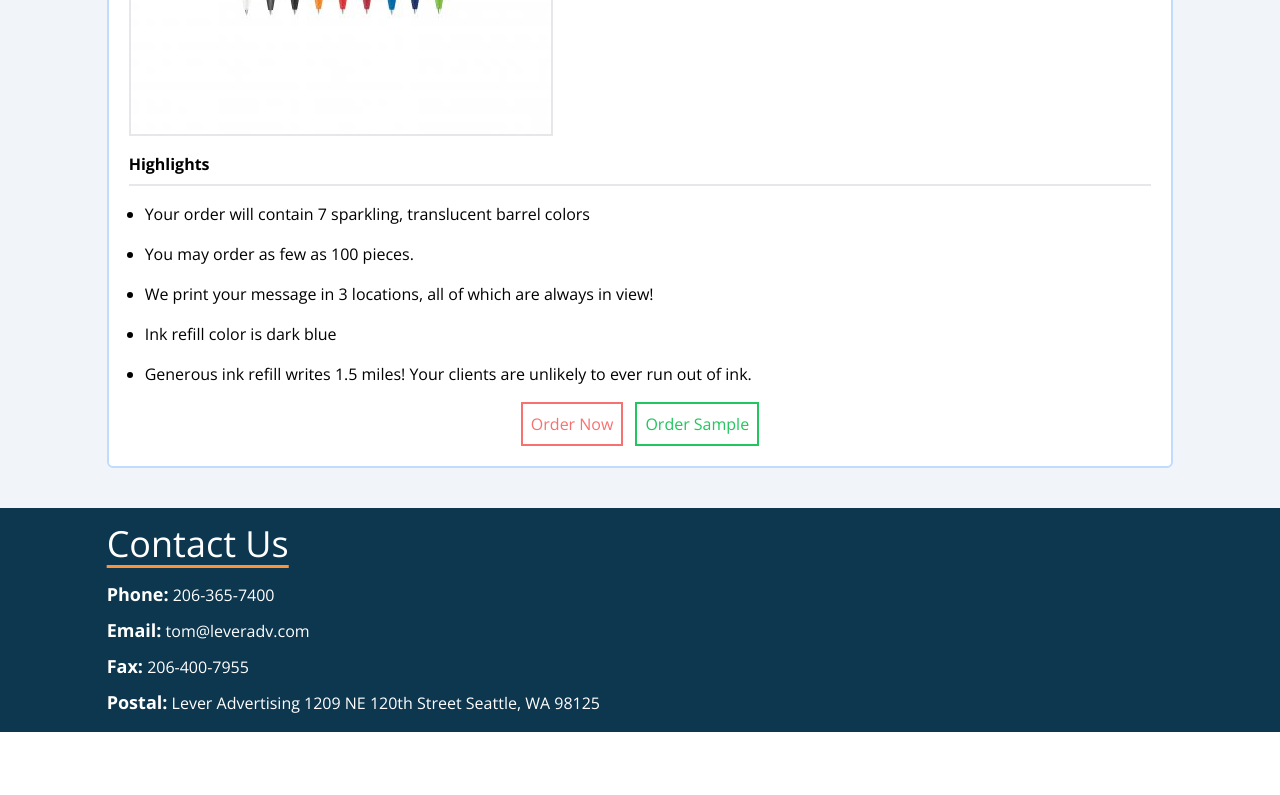
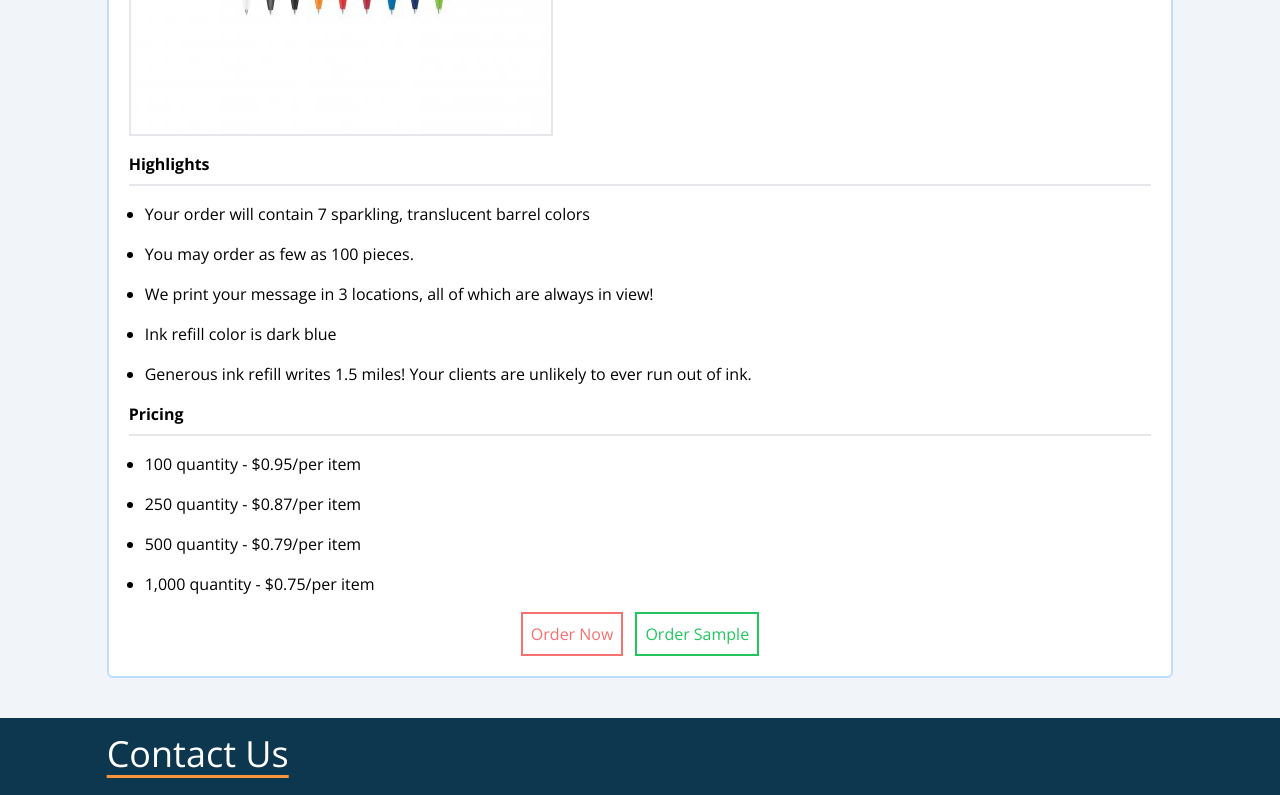
Before and after one commit to hennconnor/Lever-adv, a React (Create React App) app: page /products/1 in a window 1280 px wide. Shown: the part 442-1237 px from the top of the page. Before the commit the page ends 1174 px from the top, so only its background shows below. Built offline with nearby package versions, Linux system fonts and the light colour scheme.

Commit message:
added pricing

```diff
--- a/src/Pages/Product.js
+++ b/src/Pages/Product.js
@@ -9,10 +9,18 @@ const Product = ({ products }) => {
             <div className='text-black p-5 bg-white w-5/6 mx-auto rounded-md border-solid border-blue-200 border-2 min-w-80'>
                 <h1 className='underline mb-2 font-bold text-lg'>{products[current].name}</h1>
                 <img src={products[current].image} alt={products[current].alt} className='border-2 mb-4' />
-                <h2 className='font-bold border-b-2 my-2 pb-2'>Highlights</h2>
-                <ul className='list-disc my-3 ml-4'>
-                    {products[current].details.map((element) => <li className='my-2 leading-8'>{element}</li>)}
-                </ul>
+                <div>
+                    <h2 className='font-bold border-b-2 my-2 pb-2'>Highlights</h2>
+                    <ul className='list-disc my-3 ml-4'>
+                        {products[current].details.map((element) => <li className='my-2 leading-8'>{element}</li>)}
+                    </ul>
+                </div>
+                <div>
+                    <h2 className='font-bold border-b-2 my-2 pb-2'>Pricing</h2>
+                    <ul className='list-disc my-3 ml-4'>
+                        {products[current].pricing.map((element) => <li className='my-2 leading-8'>{element}</li>)}
+                    </ul>
+                </div>
                 <div className='flex items-center justify-center gap-3'>
                     <button className='border-2 p-2 border-red-400 text-red-400 hover:bg-red-400 hover:text-white'>Order Now</button>
                     <button className='border-2 p-2 border-green-500 text-green-500 hover:bg-green-500 hover:text-white'>Order Sample</button>
--- a/src/Products.js
+++ b/src/Products.js
@@ -11,41 +11,47 @@ export const products = [
         name: "Montreux Pen",
         image: img1,
         alt: "Montreux Pen with customized imprint",
-        details: ['Your order will contain 7 sparkling, translucent barrel colors', 'You may order as few as 100 pieces.', 'We print your message in 3 locations, all of which are always in view!', 'Ink refill color is dark blue', 'Generous ink refill writes 1.5 miles!  Your clients are unlikely to ever run out of ink.']
+        details: ['Your order will contain 7 sparkling, translucent barrel colors', 'You may order as few as 100 pieces.', 'We print your message in 3 locations, all of which are always in view!', 'Ink refill color is dark blue', 'Generous ink refill writes 1.5 miles!  Your clients are unlikely to ever run out of ink.'],
+        pricing: ['100 quantity - $0.95/per item', '250 quantity - $0.87/per item', '500 quantity - $0.79/per item', '1,000 quantity - $0.75/per item']
     },
     {
         id: 2,
         name: "Cinema 500 Pen",
         image: img2,
         alt: "Cinema 500 Pen with customized imprint",
-        details: ['Your price includes imprints on the top of barrel and clip – always in view!', 'Generous ink refill writes 1.5 miles!  Your clients are unlikely to ever run out of ink.', 'Order our assortment of 6 vibrant colors, or pick any individual color! (250 minimum per color)', 'Ink refill color is dark blue']
+        details: ['Your price includes imprints on the top of barrel and clip – always in view!', 'Generous ink refill writes 1.5 miles!  Your clients are unlikely to ever run out of ink.', 'Order our assortment of 6 vibrant colors, or pick any individual color! (250 minimum per color)', 'Ink refill color is dark blue'],
+        pricing: ['500 quantity - $0.59/per item', '1000 quantity - $0.52/per item']
     },
     {
         id: 3,
         name: "Genesis Pen",
         image: img3,
         alt: "Genesis Pen with customized imprint",
-        details: ['The barrel is made from 100% recycled product, including discarded PET plastic bottles.', 'Your purchase of this pen helps protect our oceans from the flood of plastic waste.', 'Extra large ink refill delivers up to 3.5 miles of write out – a lifetime supply for most users.', 'We print your message in 3 locations, all of which are always in view.', 'Small minimum order – just 100 pieces']
+        details: ['The barrel is made from 100% recycled product, including discarded PET plastic bottles.', 'Your purchase of this pen helps protect our oceans from the flood of plastic waste.', 'Extra large ink refill delivers up to 3.5 miles of write out – a lifetime supply for most users.', 'We print your message in 3 locations, all of which are always in view.', 'Small minimum order – just 100 pieces'],
+        pricing: ['100 quantity - $1.35/per item', '250 quantity - $1.19/per item', '500 quantity - $1.09/per item', '1000 quantity - $1.05/per item']
     },
     {
         id: 4,
         name: "Easy Flow Pen",
         image: img4,
         alt: "Easy Flow Pen with customized imprint",
-        details: ['The easiest writing ballpoint pen ever.  Flows effortlessly!)', 'Generous 1,200 meter ink refill supply', 'Ships in 4 sparkling, translucent barrel colors', '3 imprint areas located where your message is always in sight!']
+        details: ['The easiest writing ballpoint pen ever.  Flows effortlessly!)', 'Generous 1,200 meter ink refill supply', 'Ships in 4 sparkling, translucent barrel colors', '3 imprint areas located where your message is always in sight!'],
+        pricing: ['300 quantity - $0.95/per item', '600 quantity - $0.91/per item', '1,200 quantity - $0.87/per item']
     },
     {
         id: 5,
         name: "Triple Beam Flatlight",
         image: img5,
         alt: "Triple Beam Flashlight with customized imprint",
-        details: ['Long lithium battery life – up to 3 years and batteries replaceable', '3 powerful LED beams throw a generous amount of light to show the way', 'Flat shape can fit in most tight spaces and travels well.', 'Large imprint area to generously highlight your message']
+        details: ['Long lithium battery life – up to 3 years and batteries replaceable', '3 powerful LED beams throw a generous amount of light to show the way', 'Flat shape can fit in most tight spaces and travels well.', 'Large imprint area to generously highlight your message'],
+        pricing: []
     },
     {
         id: 6,
         name: "Powerstroke Letter Opener",
         image: img6,
         alt: "Powerstroke Letter Opener with customized imprint",
-        details: ['MORE POWER -The long gripping area gives you a powerful base from which to push the blade forward, so you quite naturally apply more force to the task.', 'FAR SAFER TO USE - Our design keeps your hands far away from the cutting process, preventing accidental nicks or those nasty paper cuts!', 'GENEROUS IMPRINT AREA -Your company’s message can contain up to 4 lines of text, or your logo in up to 2 colors.   Your clients will visually connect with you every time they open their mail!']
+        details: ['MORE POWER -The long gripping area gives you a powerful base from which to push the blade forward, so you quite naturally apply more force to the task.', 'FAR SAFER TO USE - Our design keeps your hands far away from the cutting process, preventing accidental nicks or those nasty paper cuts!', 'GENEROUS IMPRINT AREA -Your company’s message can contain up to 4 lines of text, or your logo in up to 2 colors.   Your clients will visually connect with you every time they open their mail!'],
+        pricing: ['as low as $1.29 each, price dependent on quantity']
     }
 ]
```
